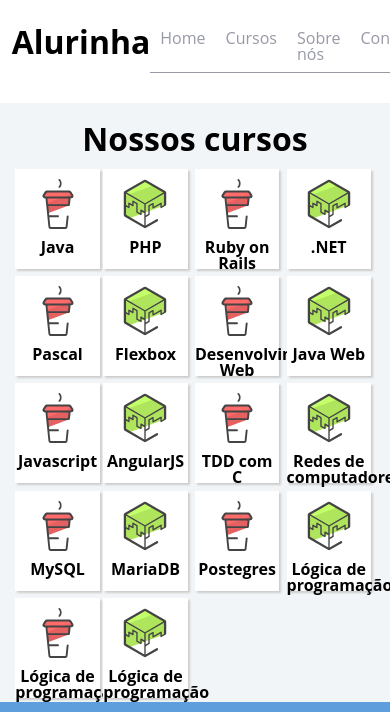
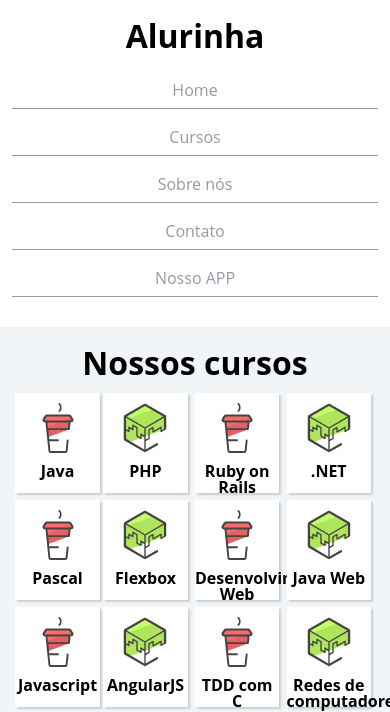
Before and after one commit to flaviossantana/flexbox, a plain HTML site: page index.html in a window 390 px wide. Shown: the top 712 px of the page. Drawn offline with Linux system fonts and the light colour scheme.

Commit message:
Começando responsivo

```diff
--- a/css/flexbox.css
+++ b/css/flexbox.css
@@ -53,3 +53,14 @@
 .conteudoPrincipal-cursos-link:nth-child(4n+1) {
     margin-right: 0;
 }
+
+/*Mobile*/
+.cabecalhoPrincipal-nav {
+    flex-direction: column;
+}
+
+.cabecalhoPrincipal .container {
+    flex-direction: column;
+    align-items: initial;
+    text-align: center;
+}
```
